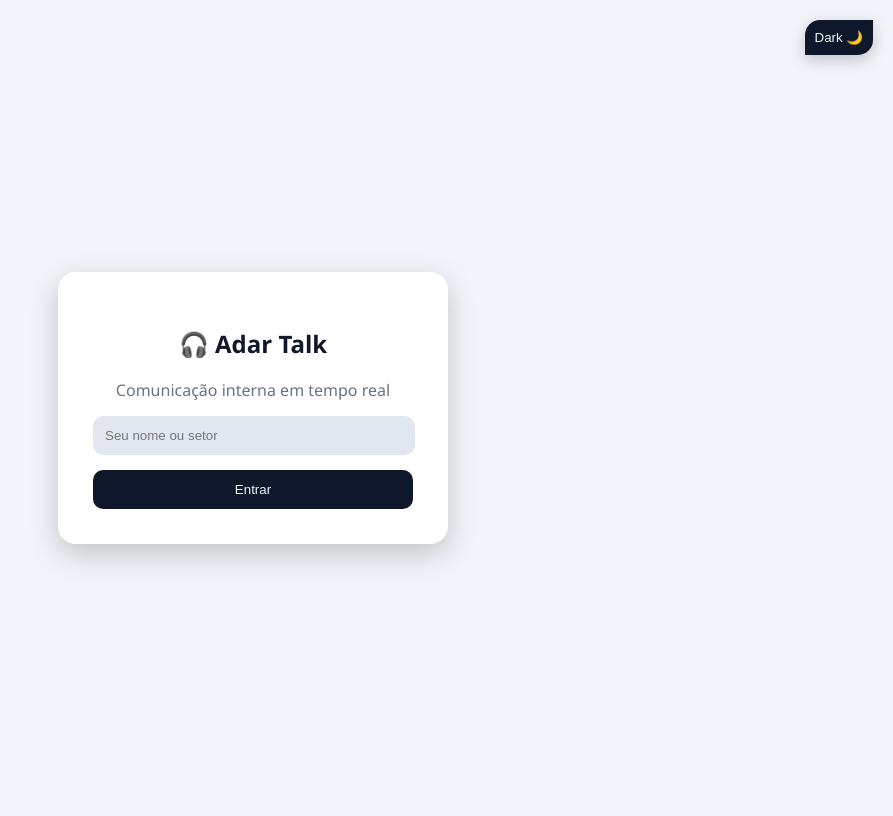
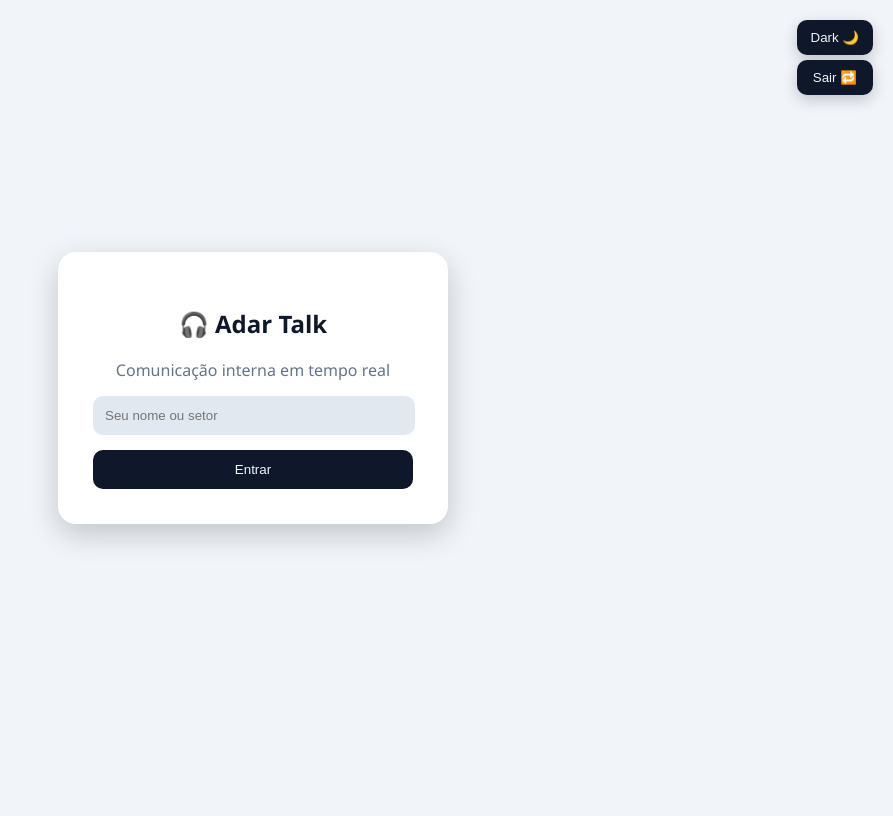
Before and after one commit to lury-Castro/walk-talk, a Flask app: page / in a window 1280 px wide. Shown: the whole page, without its empty margins (387-1280 px from the left). After the commit the page ends 544 px from the top, so only its background shows below. Run offline with Flask 3, Linux system fonts and the light colour scheme; some libraries are stand-ins or nearby versions.

Commit message:
Login
criação de login, logout, e manter logado quando sair da aba ou deixar em segundo plano

```diff
--- a/static/script.js
+++ b/static/script.js
@@ -1,27 +1,12 @@
-const socket = io();
 // =========================
-// 🔹 TEMA LIGHT/DARK
+// 🔹 SOCKET (RECONEXÃO)
 // =========================
-const themeBtn = document.getElementById("theme-toggle");
+const socket = io({
+    reconnection: true,
+    reconnectionAttempts: 999,
+    reconnectionDelay: 1000
+});
 
-// carregar preferência salva
-if (localStorage.getItem("theme") === "dark") {
-    document.body.classList.add("dark");
-    themeBtn.innerText = "Light ☀️";
-}
-
-// clique
-themeBtn.addEventListener("click", () => {
-    document.body.classList.toggle("dark");
-
-    if (document.body.classList.contains("dark")) {
-        localStorage.setItem("theme", "dark");
-        themeBtn.innerText = "Light ☀️";
-    } else {
-        localStorage.setItem("theme", "light");
-        themeBtn.innerText = "Dark 🌙";
-    }
-});
 // =========================
 // 🔹 ELEMENTOS UI
 // =========================
@@ -35,6 +20,8 @@ const pttBtn = document.getElementById("ptt-btn");
 const statusText = document.getElementById("status");
 const speakerDisplay = document.getElementById("speaker-display");
 
+const themeBtn = document.getElementById("theme-toggle");
+
 // =========================
 // 🔹 VARIÁVEIS
 // =========================
@@ -45,15 +32,89 @@ let myName = "";
 let audioChunks = [];
 
 // =========================
+// 🔹 TEMA
+// =========================
+if (localStorage.getItem("theme") === "dark") {
+    document.body.classList.add("dark");
+    themeBtn.innerText = "Light ☀️";
+}
+
+themeBtn.addEventListener("click", () => {
+    document.body.classList.toggle("dark");
+
+    if (document.body.classList.contains("dark")) {
+        localStorage.setItem("theme", "dark");
+        themeBtn.innerText = "Light ☀️";
+    } else {
+        localStorage.setItem("theme", "light");
+        themeBtn.innerText = "Dark 🌙";
+    }
+});
+
+// =========================
+// 🔹 AUTO LOGIN
+// =========================
+window.addEventListener("load", () => {
+    const savedUser = localStorage.getItem("username");
+
+    if (savedUser) {
+        usernameInput.value = savedUser;
+        startBtn.click();
+    }
+});
+
+// =========================
+// 🔹 LOGOUT
+// =========================
+const logoutBtn = document.getElementById("logout-btn");
+logoutBtn.addEventListener("click", () => {
+
+    // parar gravação se estiver falando
+    if (mediaRecorder && isRecording) {
+        mediaRecorder.stop();
+        isRecording = false;
+    }
+
+    // avisar servidor
+    socket.emit("stop_talking");
+
+    // limpar dados
+    localStorage.removeItem("username");
+
+    // reset variáveis
+    myName = "";
+    audioChunks = [];
+
+    // voltar tela
+    radioArea.classList.add("hidden");
+    loginArea.classList.remove("hidden");
+
+    // limpar campo
+    usernameInput.value = "";
+
+    // reset UI
+    speakerDisplay.innerText = "";
+    statusText.innerText = "Pronto";
+
+    // 🔥 força reconexão limpa
+    socket.disconnect();
+    socket.connect();
+});
+
+// =========================
 // 🔹 LOGIN
 // =========================
 startBtn.addEventListener("click", async () => {
+
     myName = usernameInput.value.trim();
 
     if (!myName) {
         alert("Digite seu nome");
         return;
     }
+
+    // 💾 SALVA USUÁRIO
+    localStorage.setItem("username", myName);
 
     const room = "geral";
 
@@ -67,6 +128,10 @@ startBtn.addEventListener("click", async () => {
         socket.emit("join_room", { room });
 
         await initAudio();
+
+        // 🔓 libera áudio no mobile
+        const unlock = new Audio();
+        unlock.play().catch(() => {});
     });
 });
 
@@ -88,14 +153,12 @@ async function initAudio() {
             audioBitsPerSecond: 64000
         });
 
-        // 🔴 GUARDA OS PEDAÇOS
         mediaRecorder.ondataavailable = (event) => {
             if (event.data.size > 0) {
                 audioChunks.push(event.data);
             }
         };
 
-        // 🟢 ENVIA TUDO QUANDO PARA
         mediaRecorder.onstop = () => {
             const blob = new Blob(audioChunks, { type: "audio/webm" });
             audioChunks = [];
@@ -110,7 +173,7 @@ async function initAudio() {
 
             reader.readAsDataURL(blob);
 
-            statusText.innerText = "📢 Clik para Gravar";
+            statusText.innerText = "📢 Clique para gravar";
         };
 
         console.log("Microfone OK");
@@ -128,7 +191,6 @@ pttBtn.addEventListener("click", () => {
 
     if (!mediaRecorder) return;
 
-    // 🔴 PARAR
     if (isRecording) {
         mediaRecorder.stop();
         isRecording = false;
@@ -137,16 +199,13 @@ pttBtn.addEventListener("click", () => {
         pttBtn.classList.remove("recording");
 
         socket.emit("stop_talking");
-    }
-
-    // 🟢 GRAVAR
-    else {
-        audioChunks = []; // limpa antes de começar
+    } else {
+        audioChunks = [];
 
         mediaRecorder.start();
         isRecording = true;
 
-        statusText.innerText = "🎤 Gravando... Clique para enviar";
+        statusText.innerText = "🎤 Gravando...";
         pttBtn.classList.add("recording");
 
         socket.emit("start_talking");
@@ -154,31 +213,34 @@ pttBtn.addEventListener("click", () => {
 });
 
 // =========================
+// 🔹 NOTIFICAÇÃO
+// =========================
+if (Notification.permission !== "granted") {
+    Notification.requestPermission();
+}
+
+// =========================
 // 🔹 RECEBER ÁUDIO
 // =========================
-socket.on("audio_stream", (data) => {
-    try {
-        const audio = new Audio(data.audio);
-        audio.play().catch(() => { });
-
-        speakerDisplay.innerText = `📢 ${data.user} falando...`;
-
-        audio.onended = () => {
-            speakerDisplay.innerText = "";
-        };
-
-    } catch (e) {
-        console.error("Erro ao tocar áudio:", e);
-    }
-});
 socket.on("audio_stream", (data) => {
     console.log("Áudio recebido:", data);
 
     const audio = new Audio(data.audio);
 
-    audio.play()
-        .then(() => console.log("Tocando áudio"))
-        .catch(err => console.error("Erro ao tocar:", err));
+    audio.play().catch(() => {});
+
+    speakerDisplay.innerText = `📢 ${data.user} falando...`;
+
+    audio.onended = () => {
+        speakerDisplay.innerText = "";
+    };
+
+    // 🔔 notificação se estiver em segundo plano
+    if (document.hidden) {
+        new Notification("Adar Talk", {
+            body: `${data.user} enviou um áudio`
+        });
+    }
 });
 
 // =========================
@@ -186,7 +248,7 @@ socket.on("audio_stream", (data) => {
 // =========================
 socket.on("speaker_update", (data) => {
     if (data.user) {
-        speakerDisplay.innerText = `📢 ${data.user} falando...`;
+        speakerDisplay.innerText = `📢 ${data.user} gravando...`;
     } else {
         speakerDisplay.innerText = "";
     }
--- a/static/style.css
+++ b/static/style.css
@@ -6,6 +6,7 @@
     --primary: #111;
     --accent: #22c55e;
     --shadow: rgba(0,0,0,0.2);
+    --bg-tnb: #
 }
 
 body.dark {
@@ -15,7 +16,8 @@ body.dark {
     --subtext: #94a3b8;
     --primary: #fff;
     --accent: #22c55e;
-    --shadow: rgba(255, 255, 255, 0.2);
+    --shadow: rgba(95, 119, 139, 0.2);
+    --bg-tnb: #
 
 }
 
@@ -27,7 +29,7 @@ body {
     display: flex;
     justify-content: center;
     align-items: center;
-    height: 100vh;
+    height: 95vh;
     transition: 0.3s;
 }
 
@@ -77,6 +79,30 @@ input {
     transition: 0.2s;
 }
 
+/*BOTÃO LOGOUT*/ /* BOTÃO TEMA */
+
+#theme-toggle,
+#logout-btn {
+    background: var(--text);
+    color: var(--bg);
+
+    border: none;
+    padding: 10px 14px;
+
+    border-radius: 10px;
+    cursor: pointer;
+
+    box-shadow: 0 5px 15px rgba(0,0,0,0.2);
+
+    transition: 0.2s;
+}
+
+#theme-toggle:hover,
+#logout-btn:hover {
+    transform: translateY(-2px);
+    opacity: 0.9;
+}
+
 /* GRAVANDO */
 #ptt-btn.recording {
     background: var(--accent);
@@ -94,20 +120,14 @@ input {
     margin-bottom: 10px;
     color: #f59e0b;
 }
-
-/* BOTÃO TEMA */
-#theme-toggle {
-    position: absolute;
-    top: 20px;
-    right: 20px;
-    background: var(--card);
-    border: none;
-    padding: 10px;
-    border-radius: 15px 0;
-    cursor: pointer;
-    box-shadow: 0 5px 15px rgba(0,0,0,0.2);
-    background-color: var(--text);
-    color: var(--bg);
+#menu {
+    position: fixed;       /* 🔥 fixa na tela */
+    top: 20px;             /* distância do topo */
+    right: 20px;            /* distância da esquerda */
+    display: flex;
+    flex-direction: column; /* 🔥 deixa em coluna */
+    gap: 5px;              /* espaço entre botões */
+    z-index: 1000;          /* garante que fica por cima */
 }
 
 /* ANIMAÇÃO */
--- a/templates/index.html
+++ b/templates/index.html
@@ -12,10 +12,13 @@
     <script src="https://cdnjs.cloudflare.com/ajax/libs/socket.io/4.0.1/socket.io.js"></script>
 </head>
 <body>
-
+    <div id="menu">
     <!-- BOTÃO TEMA -->
     <button id="theme-toggle">Dark 🌙</button>
 
+    <!-- BOTÃO LOGOUT-->
+    <button id="logout-btn">Sair 🔁</button>
+    </div>
     <!-- LOGIN -->
     <div id="login-area">
         <h2>🎧 Adar Talk</h2>
```
